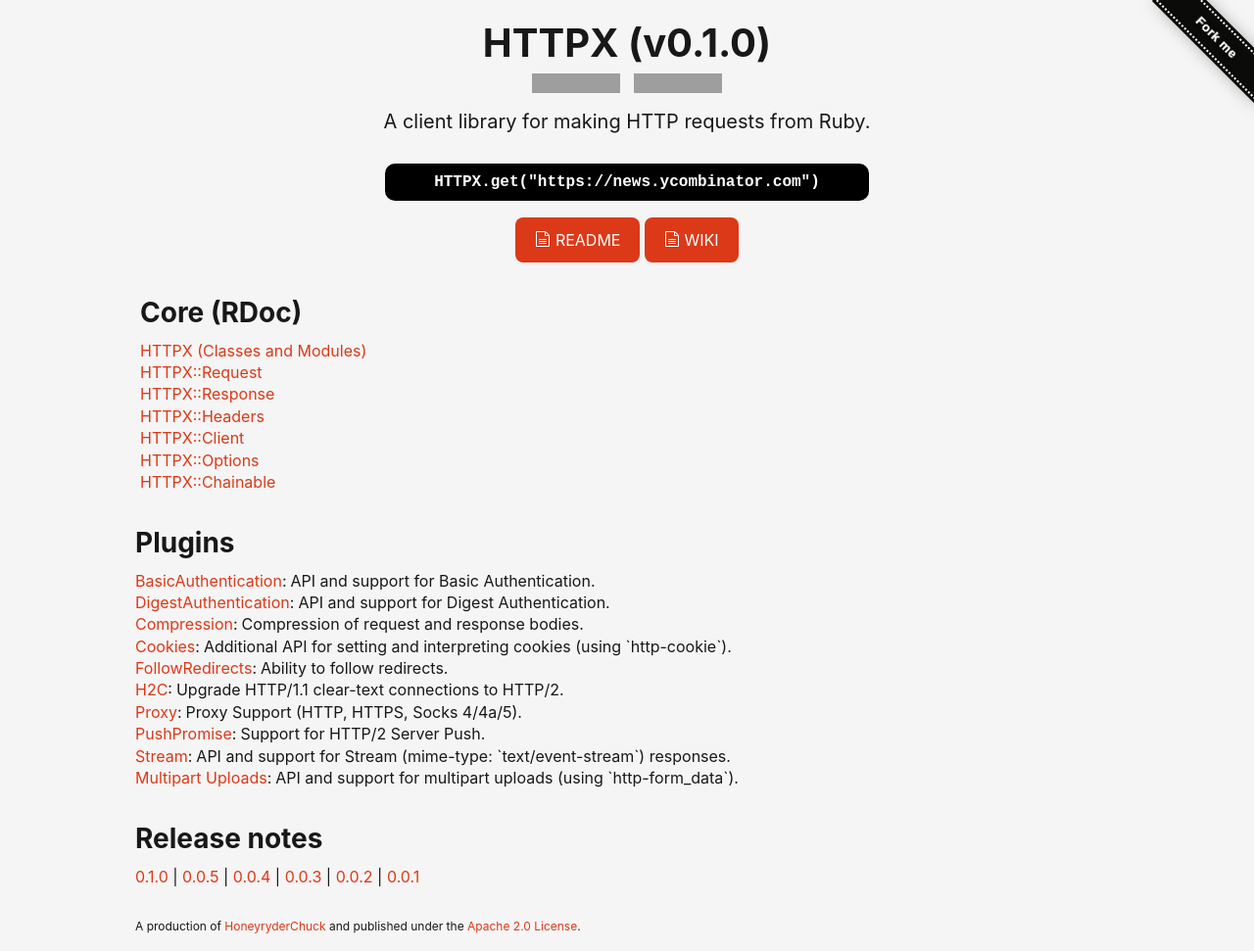
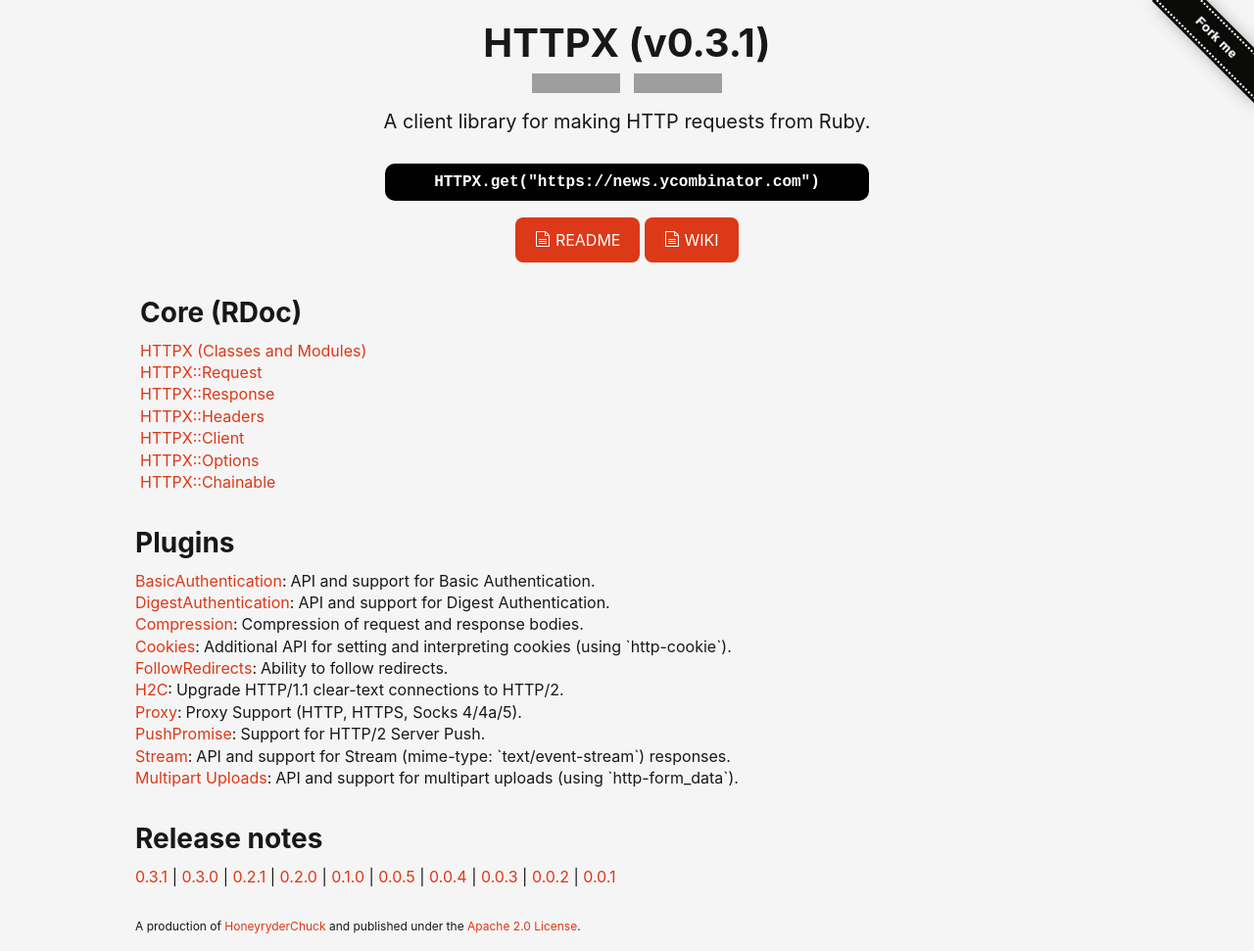
Before and after one commit to HoneyryderChuck/httpx, a Jekyll site: the page built from www/index.html, in a window 1280 px wide. Shown: the whole page at 98% size. Built offline with Jekyll 4.4.1, drawn with Linux system fonts in a browser that asks for light colours; grey boxes are pictures that could not be loaded.

Commit message:
bumping to 0.3.1, adding docs

```diff
--- a/lib/httpx/version.rb
+++ b/lib/httpx/version.rb
@@ -1,5 +1,5 @@
 # frozen_string_literal: true
 
 module HTTPX
-  VERSION = "0.3.0"
+  VERSION = "0.3.1"
 end
--- a/www/_data/versions.yml
+++ b/www/_data/versions.yml
@@ -1,4 +1,16 @@
 -
+  -
+    name: "0.3.1"
+    path: "0_3_1_md.html"
+  -
+    name: "0.3.0"
+    path: "0_3_0_md.html"
+  -
+    name: "0.2.1"
+    path: "0_2_1_md.html"
+  -
+    name: "0.2.0"
+    path: "0_2_0_md.html"
   -
     name: "0.1.0"
     path: "0_1_0_md.html"
```
Also changed, not shown: doc/release_notes/0_3_1.md (added, +5 -0 lines).
